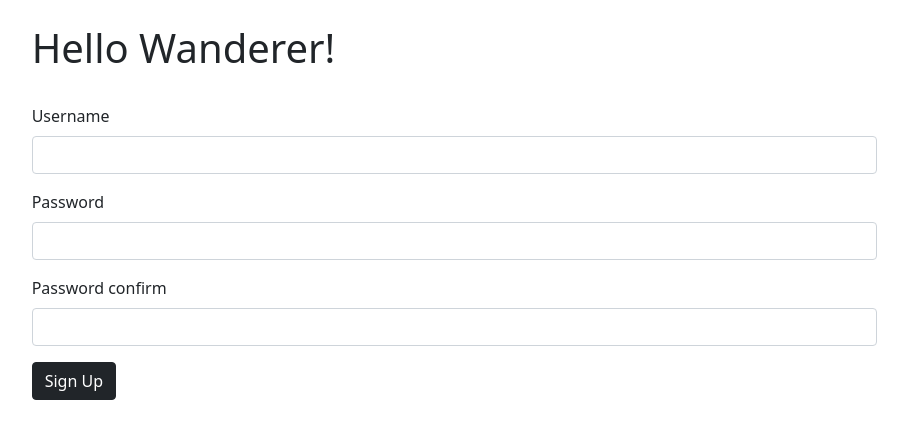
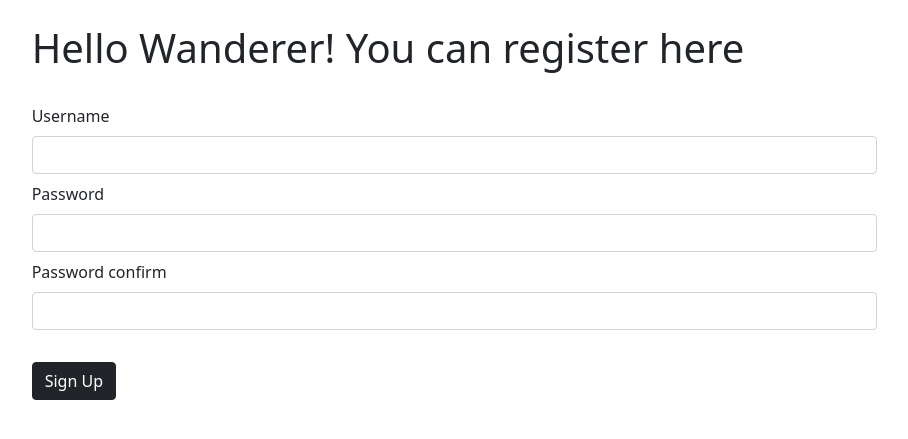
Before and after one commit to Madi-S/Flask-Restful-Api, a Flask app: page /register in a window 1280 px wide. Shown: the part 72-511 px from the top of the page, without its empty margins (77-985 px from the left). Run offline with Flask 2, Linux system fonts and the light colour scheme; parts of the project's set-up code (start-up, migrations or seed data) failed here and were passed over; some libraries are stand-ins or nearby versions; some web fonts are replaced.

Commit message:
render_field modified

```diff
--- a/templates/register.html
+++ b/templates/register.html
@@ -5,25 +5,30 @@
 {% endblock %}
 
 {% block content_title %}
-  Hello Wanderer!
+  Hello Wanderer! You can register here
 {% endblock %}
 
 {% block content %}
 
 {% macro render_field(field) %}
-
-    <div class="mb-3">
-        <label for="{{ field.label.text }}" class="form-label">{{ field.label.text|capitalize  }}</label>
-        <input type="text" class="form-control" id="{{ field.label.text }}">
-    </div>
-
+    <label for="{{ field.label.text }}" class="form-label">{{ field.label.text|capitalize  }}</label>
+    <dd>
+        {{ field(class="form-control", id="field.label.text", **kwargs)|safe }}
+        {% if field.errors %}
+            <ul class=errors>
+            {% for error in field.errors %}
+                <li>{{ error }}</li>
+            {% endfor %}
+            </ul>
+        {% endif %}
+    </dd>
 {% endmacro %}
 
 <form action="{{ url_for('login') }}" method="POST">
     {% for field in form.visible_fields %}
         {{ render_field(field) }}
     {% endfor %}
-
+    <br>
     {{ form.hidden_tag() }}
     {{ form.submit(class='btn btn-dark') }}
 </form>
```
